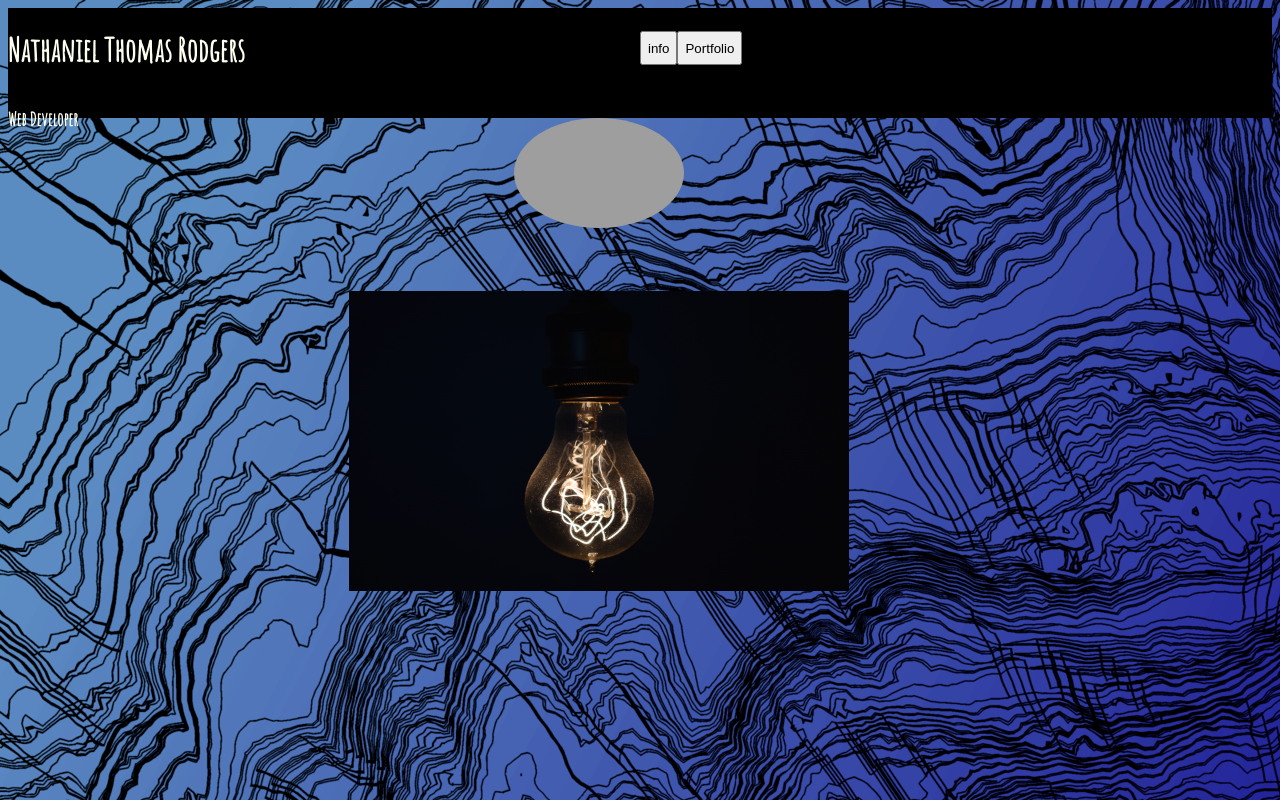
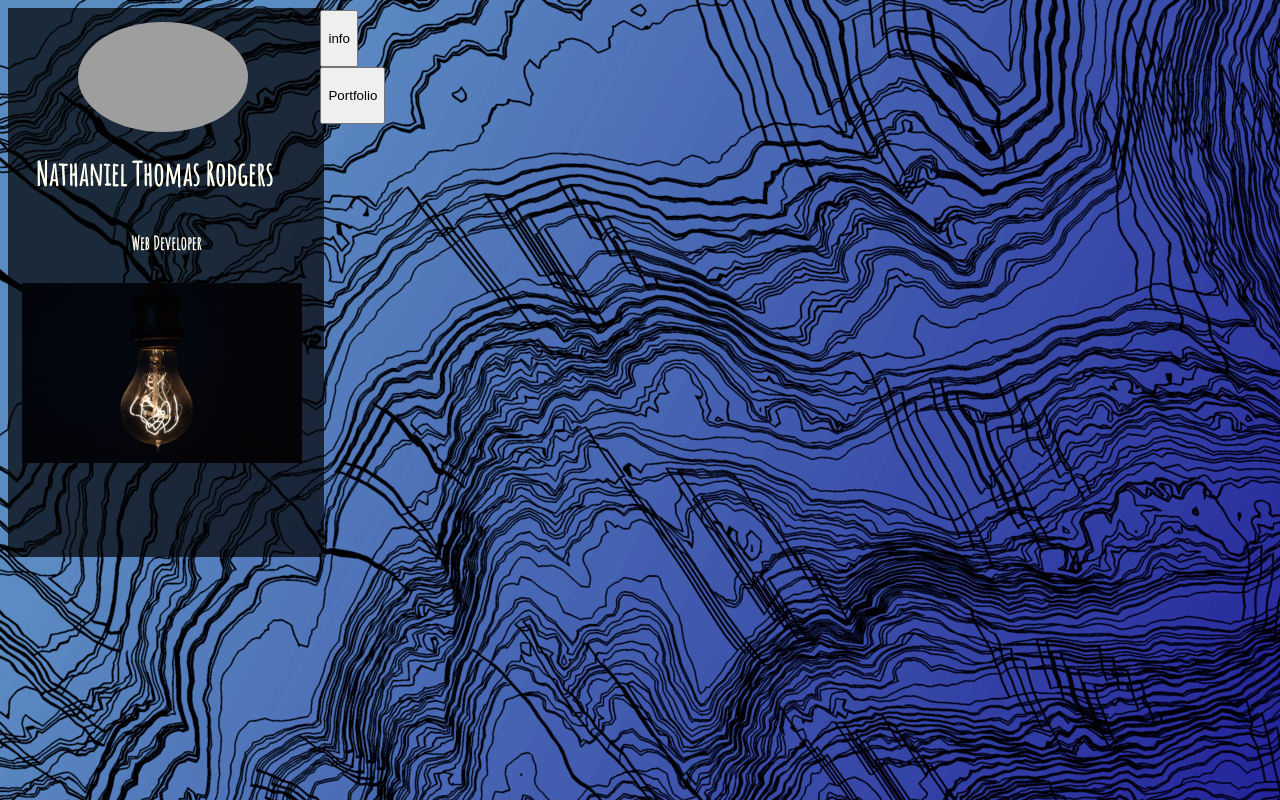
Before and after one commit to rodgnathaniel/nathanielthomas.dev, a Django app: page / in a window 1280 px wide. Run offline with Django 3.2, Linux system fonts and the light colour scheme; grey boxes are pictures that could not be loaded.

Commit message:
re did page layout, finally feels okay

```diff
--- a/home/static/home/css/main.css
+++ b/home/static/home/css/main.css
@@ -5,9 +5,9 @@ body{
     /* background-color:rgba(300,300,300,1) */
 }
 header{
-    background-color: black;
-    width: 100%;
-    height: 14%;
+    background-color: rgba(0, 0, 0, .7);
+    width: 25%;
+    height: 70%;
 }
 
 main{
@@ -40,6 +40,7 @@ main #nav_buttons{
 #name {
     color:ivory;
     font-family: 'Amatic SC', cursive;
+    margin-left: 10%;
 
 }
 h2 {
@@ -48,20 +49,21 @@ h2 {
     color:ivory;
     font-size: 115%;
     font-family: 'Amatic SC', cursive;
-}
-#self_img{
-    margin-left: 40%;
+    margin-left: 44%;
+
 }
 #self{
 
-        border-radius: 50%;
-        border: 5px;
-        border-color: ivory;
+    border-radius: 50%;
+    border: 5px;
+    border-color: ivory;
+    margin-left: 25%;
+    margin-top: 5%;
 
 }
 #slideshow {
     margin-top: 5%;
-    margin-left: 27%;
+    margin-left: 5%;
 }
 
 /* .modal_1 {
--- a/home/templates/home/portfolio_home.html
+++ b/home/templates/home/portfolio_home.html
@@ -10,8 +10,12 @@
         <main>
 
             <div id="nav_title">
+                <img id="self"src="{% static 'home/self.jpg' %}" height="110" width="170">
                 <h1 id="name">Nathaniel Thomas Rodgers</h1>
                 <h2 id="dev">Web Developer</h2>
+                <div id="slideshow">
+                    <img name="slide" width="280" height="180">
+                </div>
             </div>
 
             <div id="nav_buttons">
@@ -24,7 +28,7 @@
 
     </header>
         <div id="self_img">
-            <img id="self"src="{% static 'home/self.jpg' %}" height="110" width="170">
+
         </div>
     <!-- <div id="skills">
         <div id="py">
@@ -80,9 +84,7 @@
                 <img id="pentagon_img" src="{% static 'home/pentagon-orange.png' %}" style="display:none"/> -->
              <!-- <img id="mtn" src="{% static 'home/image1.jpg' %}" style="display:none"/>
              <img id="mtn" src="{% static 'home/image1.jpg' %}" style="display:none"/> -->
-             <div id="slideshow">
-                <img name="slide" width="500" height="300">
-             </div>
+
 
             <script>
 
```
